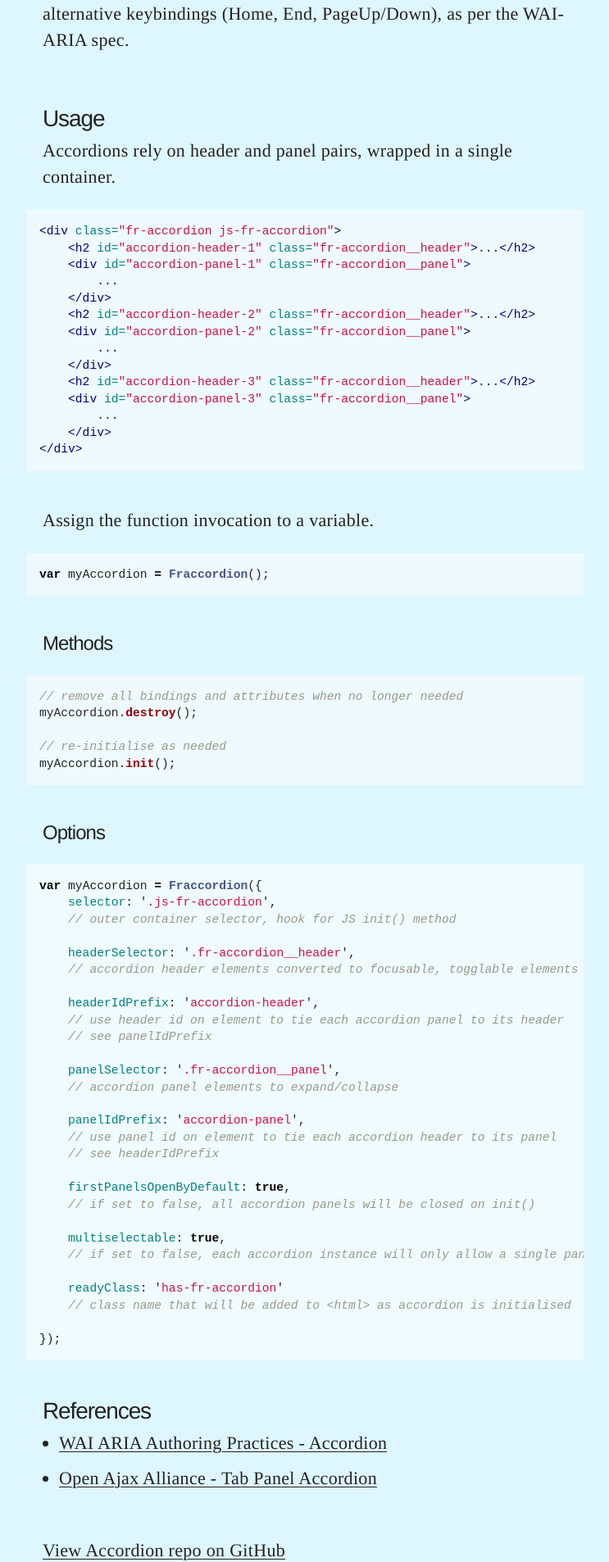
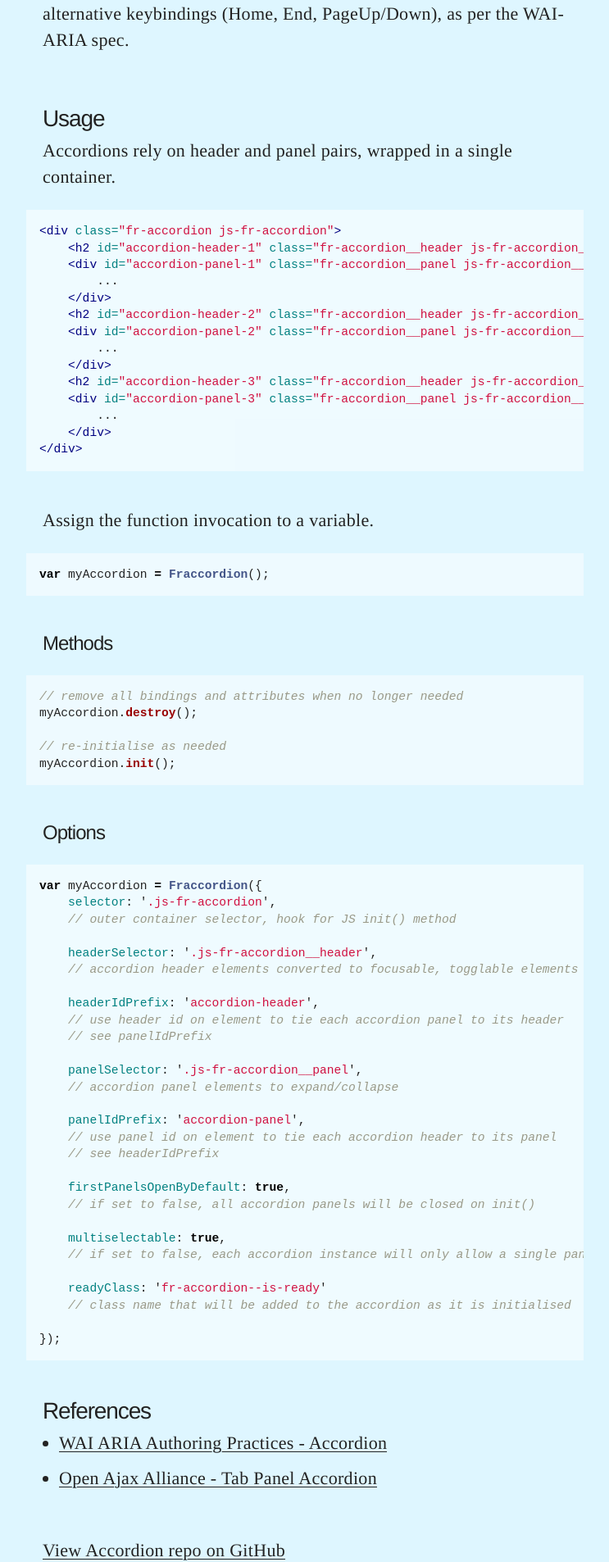
Before and after one commit to frend/frend.co, a Jekyll site: the page built from _components/accordion/accordion.md, in a window 1280 px wide. Shown: the part 1648-3554 px from the top of the page at 82% size, without its empty margins (268-1011 px from the left). Built offline with Jekyll 4.4.1, drawn with Linux system fonts in a browser that asks for light colours.

Commit message:
Refactored Accordion for better instance handling :ok_hand:
#42

```diff
--- a/_components/accordion/accordion.css
+++ b/_components/accordion/accordion.css
@@ -3,7 +3,7 @@
 }
 
 /* Accordion header */
-.has-fr-accordion .fr-accordion__header {
+.fr-accordion--is-ready .fr-accordion__header {
 	cursor: pointer;
 }
 
--- a/_components/accordion/accordion.html
+++ b/_components/accordion/accordion.html
@@ -1,16 +1,16 @@
 <div class="fr-accordion js-fr-accordion">
-	<h2 id="accordion-header-1" class="fr-accordion__header">Accordion header 1</h2>
-	<div id="accordion-panel-1" class="fr-accordion__panel">
+	<h2 id="accordion-header-1" class="fr-accordion__header js-fr-accordion__header">Accordion header 1</h2>
+	<div id="accordion-panel-1" class="fr-accordion__panel js-fr-accordion__panel">
 		<h3>Accordion panel 1</h3>
 		<p>Lorem ipsum dolor sit amet, consectetur adipiscing elit, sed do eiusmod tempor incididunt ut labore et dolore magna aliqua. Ut enim ad minim veniam, quis nostrud exercitation ullamco laboris nisi ut aliquip ex ea commodo consequat. Duis aute irure dolor in reprehenderit in voluptate velit esse cillum dolore eu fugiat nulla pariatur. Excepteur sint occaecat cupidatat non proident, sunt in culpa qui officia deserunt mollit anim id est laborum.</p>
 	</div>
-	<h2 id="accordion-header-2" class="fr-accordion__header">Accordion header 2</h2>
-	<div id="accordion-panel-2" class="fr-accordion__panel">
+	<h2 id="accordion-header-2" class="fr-accordion__header js-fr-accordion__header">Accordion header 2</h2>
+	<div id="accordion-panel-2" class="fr-accordion__panel js-fr-accordion__panel">
 		<h3>Accordion panel 2</h3>
 		<p>Mauris rhoncus commodo sapien, eu porttitor libero gravida at. Maecenas a dapibus lorem. Suspendisse fermentum neque ligula, et dapibus libero volutpat scelerisque. Cras vitae enim interdum, fringilla sapien quis, posuere purus. Morbi dictum arcu sapien, eget malesuada lorem ultricies non. Etiam tellus neque, dapibus ac rutrum ut, mollis vel nibh.</p>
 	</div>
-	<h2 id="accordion-header-3" class="fr-accordion__header">Accordion header 3</h2>
-	<div id="accordion-panel-3" class="fr-accordion__panel">
+	<h2 id="accordion-header-3" class="fr-accordion__header js-fr-accordion__header">Accordion header 3</h2>
+	<div id="accordion-panel-3" class="fr-accordion__panel js-fr-accordion__panel">
 		<h3>Accordion panel 3</h3>
 		<p>Quisque facilisis fermentum ex, in iaculis felis porta et. Phasellus sapien neque, sagittis vitae erat vitae, consequat vulputate lacus. Donec sit amet mattis ipsum. Ut metus ipsum, consectetur tincidunt imperdiet sed, consequat sed urna. Morbi id feugiat magna. Nunc ut aliquet quam. Morbi auctor sapien quam. Cras lorem neque, imperdiet ut mollis non, cursus scelerisque augue.</p>
 	</div>
--- a/_components/accordion/accordion.md
+++ b/_components/accordion/accordion.md
@@ -34,16 +34,16 @@ Accordions rely on header and panel pairs, wrapped in a single container.
 
 ~~~ html
 <div class="fr-accordion js-fr-accordion">
-	<h2 id="accordion-header-1" class="fr-accordion__header">...</h2>
-	<div id="accordion-panel-1" class="fr-accordion__panel">
+	<h2 id="accordion-header-1" class="fr-accordion__header js-fr-accordion__header">...</h2>
+	<div id="accordion-panel-1" class="fr-accordion__panel js-fr-accordion__panel">
 		...
 	</div>
-	<h2 id="accordion-header-2" class="fr-accordion__header">...</h2>
-	<div id="accordion-panel-2" class="fr-accordion__panel">
+	<h2 id="accordion-header-2" class="fr-accordion__header js-fr-accordion__header">...</h2>
+	<div id="accordion-panel-2" class="fr-accordion__panel js-fr-accordion__panel">
 		...
 	</div>
-	<h2 id="accordion-header-3" class="fr-accordion__header">...</h2>
-	<div id="accordion-panel-3" class="fr-accordion__panel">
+	<h2 id="accordion-header-3" class="fr-accordion__header js-fr-accordion__header">...</h2>
+	<div id="accordion-panel-3" class="fr-accordion__panel js-fr-accordion__panel">
 		...
 	</div>
 </div>
@@ -72,14 +72,14 @@ var myAccordion = Fraccordion({
 	selector: '.js-fr-accordion',
 	// outer container selector, hook for JS init() method
 
-	headerSelector: '.fr-accordion__header',
+	headerSelector: '.js-fr-accordion__header',
 	// accordion header elements converted to focusable, togglable elements
 
 	headerIdPrefix: 'accordion-header',
 	// use header id on element to tie each accordion panel to its header
 	// see panelIdPrefix
 
-	panelSelector: '.fr-accordion__panel',
+	panelSelector: '.js-fr-accordion__panel',
 	// accordion panel elements to expand/collapse
 
 	panelIdPrefix: 'accordion-panel',
@@ -92,8 +92,8 @@ var myAccordion = Fraccordion({
 	multiselectable: true,
 	// if set to false, each accordion instance will only allow a single panel to be open at a time
 
-	readyClass: 'has-fr-accordion'
-	// class name that will be added to <html> as accordion is initialised
+	readyClass: 'fr-accordion--is-ready'
+	// class name that will be added to the accordion as it is initialised
 
 });
 ~~~
```
Also changed, not shown: _components/accordion/accordion.js (+57 -77 lines), css/dist/global.css (+13 -19 lines), css/scss/_components.accordion.scss (+8 -8 lines), README.md, _components/accordion/dist/fraccordion.min.js, css/dist/global.min.css.
